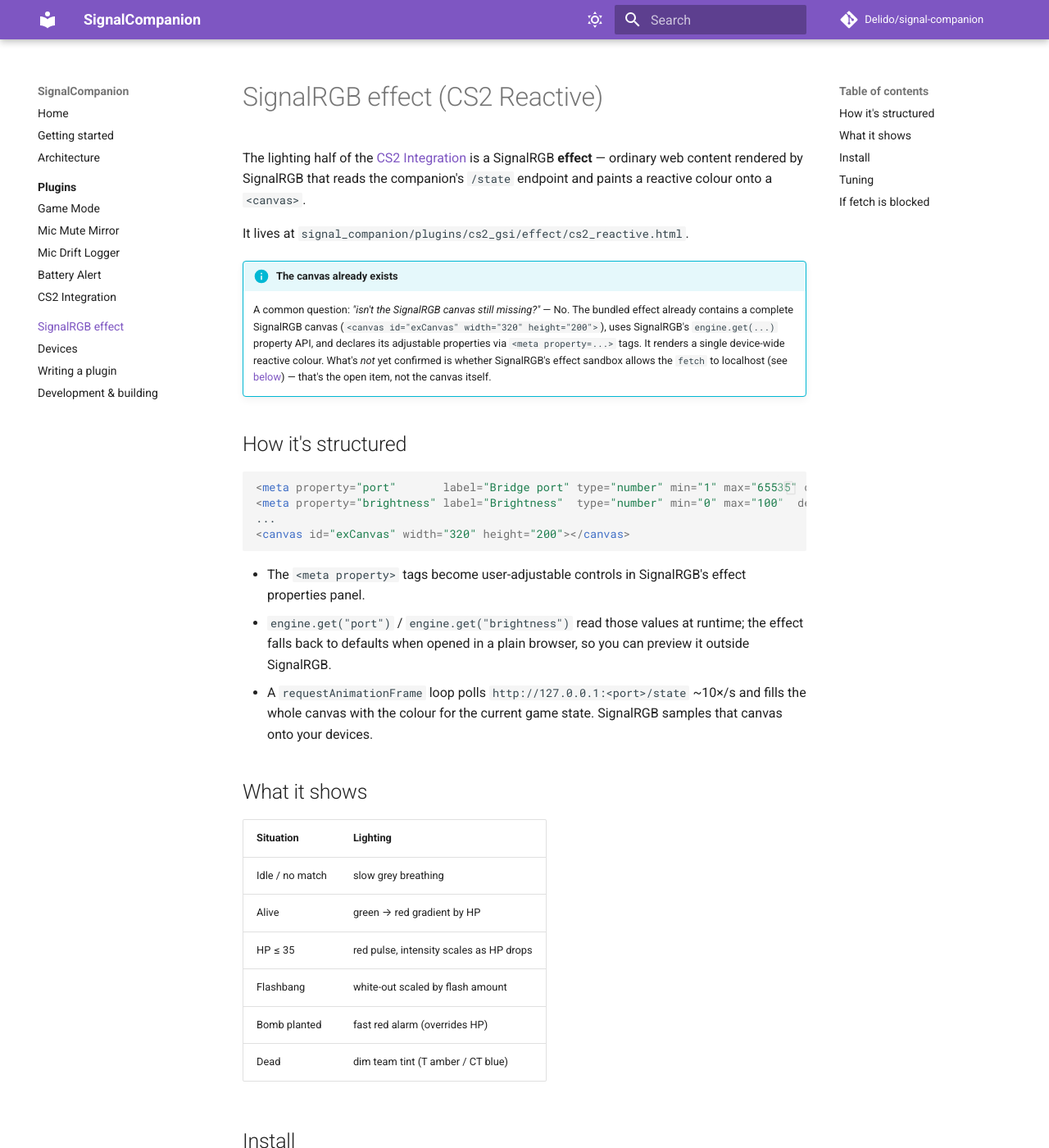
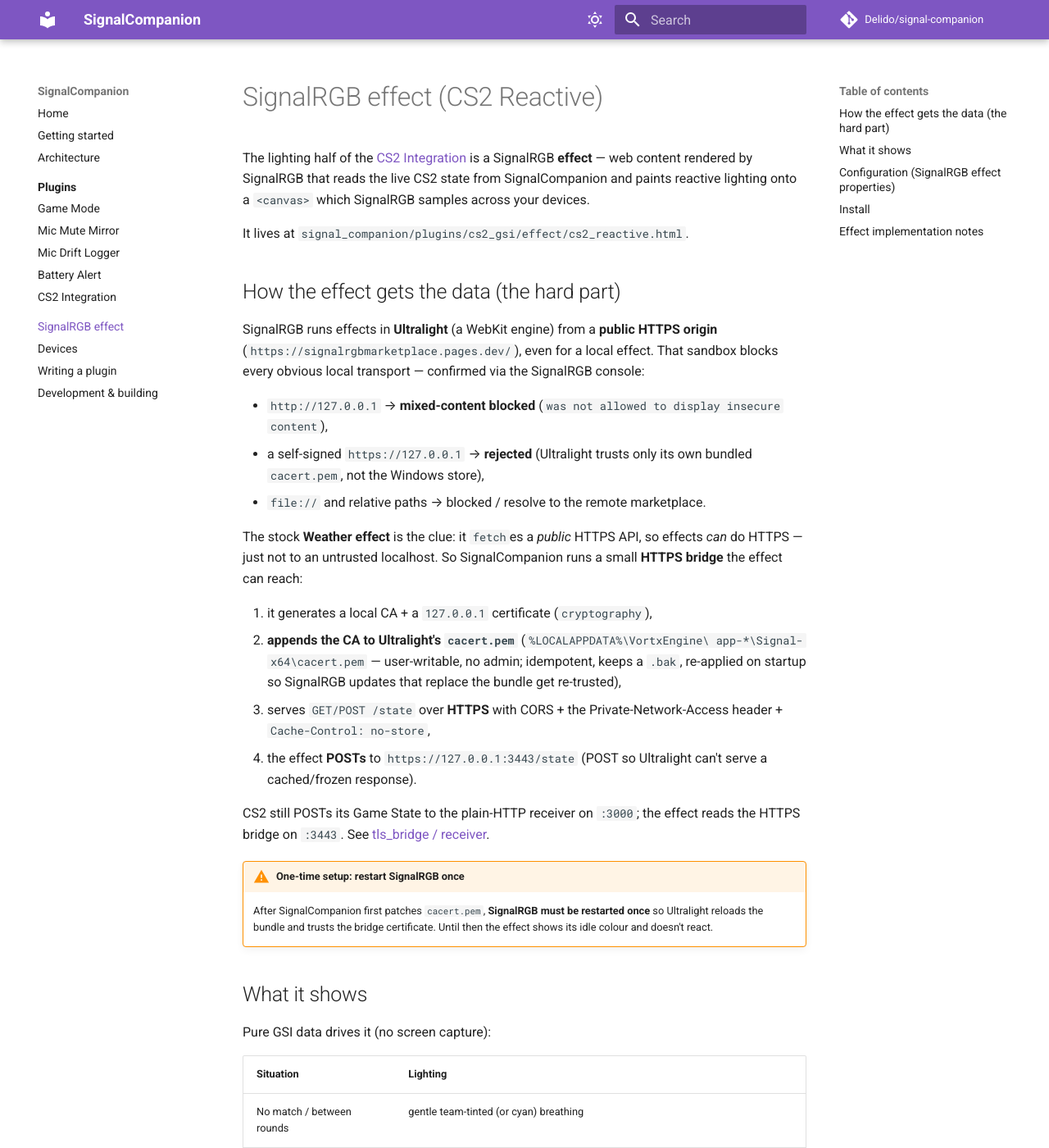
Before and after one commit to Delido/signal-companion, an MkDocs documentation site: the page built from docs/signalrgb-effect.md, in a window 1280 px wide and 1400 px high. Shown: the whole window at 82% size. Built offline with MkDocs 1.6.1 and Material for MkDocs 9.7.7, drawn with Linux system fonts in a browser that asks for light colours; comment, search, counter and statistics services are not loaded; some of the changed text lies outside the part shown.

Commit message:
Bump to 2.1.1 and update docs for HTTPS bridge + resolved battery read
- Version 2.1.0 -> 2.1.1 (package, installer, build script).
- Rewrite docs/signalrgb-effect.md for the HTTPS-bridge architecture (POST to
  :3443, CA trusted via Ultralight cacert.pem, one-time SignalRGB restart),
  the spatial reactions, and the current effect properties / health bar.
- cs2-integration.md: dual-endpoint diagram (HTTP :3000 in / HTTPS :3443 out),
  mark the effect transport as resolved.
- battery-alert.md + devices.md: battery read documented as verified (correct
  Bragi command framing + byte[2]==0x02 response selection, reads 82%).
- development.md: build-to-%TEMP% workaround for OneDrive locks; both
  verification gates marked resolved; document fake_cs2_feed probes.

Co-Authored-By: Claude Opus 4.8 <noreply@anthropic.com>

````diff
--- a/docs/development.md
+++ b/docs/development.md
@@ -96,10 +96,19 @@ A quick check of the settings UI without the tray:
 
 You should see five tabs and **no** stray empty `tk` window.
 
-!!! note "OneDrive can lock the build folder"
-    This repo lives under OneDrive. If `--clean` fails with
-    `PermissionError ... build\...\localpycs`, delete `build\` and rebuild —
-    OneDrive sometimes holds a transient lock.
+!!! note "OneDrive locks the build folder — build to %TEMP%"
+    This repo lives under OneDrive, which **persistently** locks
+    `build\…\localpycs` and `dist\…\cryptography\bindings`. Reliable workaround —
+    build entirely outside OneDrive, then copy into the installed app:
+
+    ```powershell
+    python -m PyInstaller --noconfirm --clean `
+        --workpath $env:TEMP\scbuild --distpath $env:TEMP\scdist SignalCompanion.spec
+    # then, for the installer, point ISCC at the temp dist:
+    ISCC /DSourceDir=$env:TEMP\scdist\SignalCompanion installer\SignalCompanion.iss
+    ```
+
+    The `.iss` `#ifndef`-guards `SourceDir` so this override works.
 
 ## dev_probes/ { #dev-probes }
 
@@ -107,22 +116,30 @@ One-shot HID / audio diagnostic scripts used to reverse-engineer the device
 protocols. They are **not** part of the shipped app — run them directly with
 Python while developing.
 
-- `probe_battery.py` confirms the battery read framing before
-  [Battery Alert](plugins/battery-alert.md) relies on it.
+- `probe_battery.py` confirms the battery read framing — it sends
+  `[0x02, mode, 0x02, 0x0F, 0x00]` and dumps the distinct responses so you can
+  see the `byte[2] == 0x02` read reply among the `0x06` notifications.
+- `fake_cs2_feed.py` drives the **HTTPS bridge** with a synthetic match
+  (full HP → low HP → bomb → explode/defuse → flash → dead → win/loss) so the
+  effect can be developed without launching CS2. `fake_cs2_feed_http.py` is the
+  plain-HTTP counterpart that was used to *prove* http is mixed-content blocked.
 
-## Verification gates { #verification-gates }
+## Verification gates (both resolved) { #verification-gates }
 
-Two things depend on real hardware / CS2 and should be confirmed on the target
-setup:
+The two hardware/CS2-dependent unknowns are now **confirmed on the target
+setup**:
 
-1. **Battery read framing.** `BATTERY_READ_CMD` / `BATTERY_VALUE_OFFSET` in
-   `core/devices.py` are best-guess. Run `dev_probes/probe_battery.py` against
-   the live headset and fix those constants if needed. (The battery property id
-   `0x0F` is confirmed; the response offset is not.)
-2. **CS2 effect fetch.** Whether a SignalRGB *effect* can `fetch
-   http://127.0.0.1` is unconfirmed. If blocked, switch the bridge transport
-   (file-watch or WebSocket) without touching the receiver. See
-   [SignalRGB effect](signalrgb-effect.md#if-fetch-is-blocked).
+1. **Battery read framing — RESOLVED.** Reads 82% correctly. Command
+   `[0x02, wireless_mode, 0x02, 0x0F, 0x00]`, response selected by
+   `byte[2] == 0x02`, value `bytes[4..6]` LE ÷ 10. Verified against
+   `Corsair_Headset_Controller.js` and `dev_probes/probe_battery.py`. See
+   [Devices → Battery read](devices.md#battery-read-bragi-verified).
+2. **CS2 effect transport — RESOLVED.** A SignalRGB effect *cannot* fetch
+   `http://127.0.0.1` (mixed content from its HTTPS origin), so SignalCompanion
+   runs an **HTTPS bridge** on `:3443` whose CA it appends to SignalRGB's
+   `cacert.pem`; the effect POSTs to it and reacts live after a one-time
+   SignalRGB restart. See
+   [SignalRGB effect](signalrgb-effect.md#how-the-effect-gets-the-data-the-hard-part).
 
 ## Building the docs
 
--- a/docs/devices.md
+++ b/docs/devices.md
@@ -44,26 +44,33 @@ Per-headset protocol constants (Virtuoso XT):
 | `wireless_mode` | `0x09` | connection-mode byte (wired = `0x08`) |
 | `supports_battery` | `true` | enables Battery Alert |
 
-## Battery read (Bragi)
+## Battery read (Bragi) — verified
 
-Battery uses the Bragi v2 "read property" roundtrip on the command channel:
+Battery uses the Bragi "read property" roundtrip on the command channel:
 
 ```python
-BATTERY_PROP_ID     = 0x0F                       # confirmed
-BATTERY_READ_CMD    = [0x00, 0x00, 0x02, 0x0F, 0x00]
-BATTERY_VALUE_OFFSET = 4    # response[4:6] little-endian, units of 0.1%
+BATTERY_PROP_ID      = 0x0F   # battery property
+BATTERY_READ_OPCODE  = 0x02   # read opcode (also echoed in response byte[2])
+BATTERY_VALUE_OFFSET = 4      # response[4:7] little-endian, units of 0.1%
+
+def battery_read_cmd(spec):
+    # report-id 0x02 + conn byte (wireless 0x09 / wired 0x08) + opcode + propID
+    return [0x02, spec.get("wireless_mode", 0x09), 0x02, BATTERY_PROP_ID, 0x00]
 ```
 
-`read_battery(spec)` sends the command, captures one input report via a
-pywinusb raw-data handler, and decodes `response[offset:offset+2]` as a
-little-endian value in units of 0.1 %, rounded to an integer percent.
+`read_battery(spec)` sends the command, listens for **all** input reports for
+~1 s, then picks the **read response** — the report whose `byte[2] == 0x02`
+(the read-opcode echo), *not* the periodic `byte[2] == 0x06` notifications — and
+decodes `bytes[4..6]` little-endian ÷ 10 as an integer percent.
 
-!!! warning "Open verification gate"
-    `BATTERY_PROP_ID` (`0x0F`) is confirmed against Corsair's
-    `Corsair_Bragi_Device.js`. The **response offset** is a best guess until
-    validated on the live headset with `dev_probes/probe_battery.py`. If the
-    probe shows a different layout, fix only `BATTERY_READ_CMD` /
-    `BATTERY_VALUE_OFFSET`. See [Development](development.md#verification-gates).
+!!! success "Verified on the live headset (reads 82%)"
+    Confirmed against the user's SignalRGB plugin
+    [`Corsair_Headset_Controller.js`](https://github.com/Delido/signalrgb-plugins/blob/main/Corsair_Headset_Controller.js)
+    and live via `dev_probes/probe_battery.py`. The earlier
+    `[0x00,0x00,0x02,0x0F,0x00]` command was wrong, and grabbing the *first*
+    input report caught a notification (≈0%) instead of the real response — both
+    fixed. Works even with SignalRGB open, since HID IN reports broadcast to all
+    readers.
 
 ## Adding a device
 
--- a/docs/plugins/cs2-integration.md
+++ b/docs/plugins/cs2-integration.md
@@ -10,23 +10,32 @@ Receives **Counter-Strike 2 Game State Integration** (GSI) and exposes it so a
 
 SignalRGB *device plugins* are sandboxed and can't open sockets. CS2 needs to
 POST game state to a local HTTP endpoint. So SignalCompanion is the **network
-receiver**, and a SignalRGB *effect* (ordinary web content, which can `fetch`
-localhost) reads the state back out.
+receiver**. Reading the state back into a SignalRGB *effect* turned out to be
+the hard part: effects run from a **public HTTPS origin**, so they can't fetch
+plain `http://localhost` (mixed-content blocked). The fix is a second, **HTTPS**
+endpoint whose certificate SignalCompanion makes SignalRGB trust — the full
+story is on the **[SignalRGB effect](../signalrgb-effect.md)** page.
 
 ```
-CS2  ──(GSI POST)──▶  SignalCompanion (cs2-gsi plugin, http://127.0.0.1:3000)
-                                  │  serves GET /state (JSON, CORS-open)
-                                  ▼
-                      cs2_reactive.html  ──▶  SignalRGB canvas → your devices
+CS2  ──(GSI POST :3000 http)──▶  SignalCompanion (cs2-gsi plugin)
+                                       │  HTTP receiver  :3000  (CS2 → us)
+                                       │  HTTPS bridge   :3443  (effect ← us)
+                                       ▼
+        cs2_reactive.html  ──(POST :3443 https)──▶  SignalRGB canvas → devices
 ```
 
 ## What the plugin does
 
-- Runs a `ThreadingHTTPServer` (default `127.0.0.1:3000`).
+- Runs a `ThreadingHTTPServer` on `127.0.0.1:3000` (plain HTTP) that **CS2**
+  POSTs Game State to.
 - Accepts CS2's POSTs, validates the auth token, and parses the body into a
   flat, effect-friendly schema (`health`, `armor`, `flashed`, `bomb`, `team`,
-  `round_phase`, `weapon`, `kills`, …).
-- Serves the latest state as `GET /state` (CORS-open) for the effect.
+  `round_phase`, `weapon`, `kills`, `win_team`, …).
+- Runs an **HTTPS bridge** on `127.0.0.1:3443` (`tls_bridge`) that serves the
+  latest state on `GET/POST /state` (CORS-open, Private-Network-Access header,
+  `Cache-Control: no-store`) — this is what the **effect** reads. On startup it
+  generates a local CA + cert and appends the CA to SignalRGB's Ultralight
+  `cacert.pem` so the effect trusts it (one-time SignalRGB restart needed).
 - Publishes `cs2.state` on the EventBus for other plugins.
 - A watchdog flips the state to `connected: false` if CS2 stops POSTing
   (game closed), so the lighting returns to idle.
@@ -40,16 +49,17 @@ CS2  ──(GSI POST)──▶  SignalCompanion (cs2-gsi plugin, http://127.0.0.
    **Restart CS2** afterwards. (**Uninstall** removes the cfg again.)
 2. Under *2) SignalRGB effect*, click **Install effect to SignalRGB** to copy
    the effect into your SignalRGB Effects folder — see
-   **[SignalRGB effect](../signalrgb-effect.md)**. Then apply the *CS2 Reactive*
+   **[SignalRGB effect](../signalrgb-effect.md)**. **Restart SignalRGB once**
+   (so it trusts the HTTPS bridge certificate), then apply the *CS2 Reactive*
    effect to a layer in SignalRGB.
 3. Make sure SignalCompanion is running, then launch CS2 and join a match.
 
 ## Settings
 
 | Setting | Default | Notes |
-|---|---|---|
+| --- | --- | --- |
 | Enable CS2 Game State receiver | on | Master switch. |
-| Listen port | 3000 | Must match the port in the effect's properties. |
+| Listen port | 3000 | HTTP port CS2 POSTs to (must match the GSI cfg). The HTTPS bridge the effect reads is fixed at 3443. |
 | Auth token | `signalcompanion` | Shared secret; written into the GSI cfg and checked on every POST. |
 
 The tab shows the auto-located CS2 cfg folder and has the
@@ -70,7 +80,9 @@ The tab shows the auto-located CS2 cfg folder and has the
 
 ## The `/state` schema
 
-`GET http://127.0.0.1:3000/state` returns the latest parsed state, e.g.:
+The HTTPS bridge `https://127.0.0.1:3443/state` (and, for debugging,
+`http://127.0.0.1:3000/state` in a browser) returns the latest parsed state,
+e.g.:
 
 ```json
 {
@@ -90,12 +102,16 @@ The tab shows the auto-located CS2 cfg folder and has the
 When CS2 isn't connected (or after the idle watchdog fires), it returns
 `{"connected": false, ...}`.
 
-## Verification gate
+The effect **POSTs** to the HTTPS bridge (POST, not GET, so Ultralight can't
+freeze a cached response). The browser GET above is only for sanity-checking the
+receiver.
 
-!!! warning "Can a SignalRGB effect `fetch` localhost?"
-    Device plugins are sandboxed without network; effects are ordinary web
-    content and *most likely can* fetch. This is unconfirmed on your setup. If
-    `http://127.0.0.1:3000/state` returns live JSON in a browser but the effect
-    never reacts, the effect sandbox is blocking the `fetch` — switch the bridge
-    transport (file-watch or WebSocket) **without changing the receiver**. See
-    the [SignalRGB effect page](../signalrgb-effect.md#if-fetch-is-blocked).
+## Confirmed working
+
+!!! success "The transport is solved"
+    The effect reaching the bridge was the central problem and is **resolved**:
+    plain `http://localhost` is mixed-content blocked from the effect's HTTPS
+    origin, so SignalCompanion runs an HTTPS bridge whose CA it appends to
+    SignalRGB's `cacert.pem`. After a one-time SignalRGB restart the effect
+    reacts live. The mechanism is documented on the
+    [SignalRGB effect page](../signalrgb-effect.md#how-the-effect-gets-the-data-the-hard-part).
--- a/docs/signalrgb-effect.md
+++ b/docs/signalrgb-effect.md
@@ -1,93 +1,102 @@
 # SignalRGB effect (CS2 Reactive)
 
 The lighting half of the [CS2 Integration](plugins/cs2-integration.md) is a
-SignalRGB **effect** — ordinary web content rendered by SignalRGB that reads the
-companion's `/state` endpoint and paints a reactive colour onto a `<canvas>`.
+SignalRGB **effect** — web content rendered by SignalRGB that reads the live CS2
+state from SignalCompanion and paints reactive lighting onto a `<canvas>` which
+SignalRGB samples across your devices.
 
 It lives at `signal_companion/plugins/cs2_gsi/effect/cs2_reactive.html`.
 
-!!! info "The canvas already exists"
-    A common question: *"isn't the SignalRGB canvas still missing?"* — No. The
-    bundled effect already contains a complete SignalRGB canvas
-    (`<canvas id="exCanvas" width="320" height="200">`), uses SignalRGB's
-    `engine.get(...)` property API, and declares its adjustable properties via
-    `<meta property=...>` tags. It renders a single device-wide reactive colour.
-    What's *not* yet confirmed is whether SignalRGB's effect sandbox allows the
-    `fetch` to localhost (see [below](#if-fetch-is-blocked)) — that's the open
-    item, not the canvas itself.
+## How the effect gets the data (the hard part)
 
-## How it's structured
+SignalRGB runs effects in **Ultralight** (a WebKit engine) from a **public HTTPS
+origin** (`https://signalrgbmarketplace.pages.dev/`), even for a local effect.
+That sandbox blocks every obvious local transport — confirmed via the SignalRGB
+console:
 
-```html
-<meta property="port"       label="Bridge port" type="number" min="1" max="65535" default="3000">
-<meta property="brightness" label="Brightness"  type="number" min="0" max="100"  default="100">
-...
-<canvas id="exCanvas" width="320" height="200"></canvas>
-```
+- `http://127.0.0.1` → **mixed-content blocked** (`was not allowed to display
+  insecure content`),
+- a self-signed `https://127.0.0.1` → **rejected** (Ultralight trusts only its
+  own bundled `cacert.pem`, not the Windows store),
+- `file://` and relative paths → blocked / resolve to the remote marketplace.
 
-- The `<meta property>` tags become user-adjustable controls in SignalRGB's
-  effect properties panel.
-- `engine.get("port")` / `engine.get("brightness")` read those values at
-  runtime; the effect falls back to defaults when opened in a plain browser, so
-  you can preview it outside SignalRGB.
-- A `requestAnimationFrame` loop polls `http://127.0.0.1:<port>/state` ~10×/s and
-  fills the whole canvas with the colour for the current game state. SignalRGB
-  samples that canvas onto your devices.
+The stock **Weather effect** is the clue: it `fetch`es a *public* HTTPS API, so
+effects *can* do HTTPS — just not to an untrusted localhost. So SignalCompanion
+runs a small **HTTPS bridge** the effect can reach:
+
+1. it generates a local CA + a `127.0.0.1` certificate (`cryptography`),
+2. **appends the CA to Ultralight's `cacert.pem`** (`%LOCALAPPDATA%\VortxEngine\
+   app-*\Signal-x64\cacert.pem` — user-writable, no admin; idempotent, keeps a
+   `.bak`, re-applied on startup so SignalRGB updates that replace the bundle
+   get re-trusted),
+3. serves `GET/POST /state` over **HTTPS** with CORS + the Private-Network-Access
+   header + `Cache-Control: no-store`,
+4. the effect **POSTs** to `https://127.0.0.1:3443/state` (POST so Ultralight
+   can't serve a cached/frozen response).
+
+CS2 still POSTs its Game State to the plain-HTTP receiver on `:3000`; the effect
+reads the HTTPS bridge on `:3443`. See [tls_bridge / receiver](plugins/cs2-integration.md).
+
+!!! warning "One-time setup: restart SignalRGB once"
+    After SignalCompanion first patches `cacert.pem`, **SignalRGB must be
+    restarted once** so Ultralight reloads the bundle and trusts the bridge
+    certificate. Until then the effect shows its idle colour and doesn't react.
 
 ## What it shows
 
+Pure GSI data drives it (no screen capture):
+
 | Situation | Lighting |
-|---|---|
-| Idle / no match | slow grey breathing |
-| Alive | green → red gradient by HP |
-| HP ≤ 35 | red pulse, intensity scales as HP drops |
-| Flashbang | white-out scaled by flash amount |
-| Bomb planted | fast red alarm (overrides HP) |
-| Dead | dim team tint (T amber / CT blue) |
+| --- | --- |
+| No match / between rounds | gentle team-tinted (or cyan) breathing |
+| Alive | HP gradient green (full) → red (low), brighter centre |
+| HP ≤ 35 | red pulse on the edges |
+| Kill | brief white flash |
+| Flashbang | full white-out, fades with the flash amount |
+| Smoke / molotov | desaturated / orange flicker |
+| Bomb planted | red tick that **accelerates over the ~40 s C4 fuse** |
+| Bomb exploded / defused | orange-white explosion / green defuse flash |
+| Round won / lost | green / red flash |
+| Dead | black closes in **from the edges to the centre**, then a faint spectating glow until respawn |
+
+## Configuration (SignalRGB effect properties)
+
+All adjustable in SignalRGB's effect panel:
+
+- **Brightness**
+- **Health bar (instead of full glow)** — switch to a positionable bar on black
+  whose length tracks HP, with **Health bar color / X / Y / Width / Height**
+- Individual toggles: **Low-HP edge pulse**, **Kill flash**, **Flashbang
+  white-out**, **Smoke and molotov tints**, **Bomb tick and explosion**, **Round
+  win / loss flash**, **Death fade to black**
 
 ## Install
 
-The CS2 Integration settings tab installs the effect for you:
-
-1. Set up the receiver first — see
+1. Set up the receiver + GSI config first — see
    [CS2 Integration → Setup](plugins/cs2-integration.md#setup).
 2. In **Settings → CS2 Integration**, under *2) SignalRGB effect*, click
-   **Install effect to SignalRGB**. This copies `cs2_reactive.html` into your
-   SignalRGB Effects folder (auto-located, honouring OneDrive/Documents
-   redirection). **Uninstall** removes it again.
-3. In SignalRGB, apply the **CS2 Reactive** effect to a layer.
+   **Install effect to SignalRGB** (copies `cs2_reactive.html` + the
+   `cs2_reactive.png` thumbnail into your SignalRGB Effects folder, auto-located
+   honouring OneDrive/Documents redirection). **Uninstall** removes them.
+3. **Restart SignalRGB once** (so it trusts the bridge cert — see the warning
+   above), then apply the **CS2 Reactive** effect to a layer.
 4. Make sure SignalCompanion is running, launch CS2, join a match.
 
-!!! note "Manual install still works"
-    If you'd rather do it by hand, copy **both** `cs2_reactive.html` and
-    `cs2_reactive.png` into `Documents\WhirlwindFX\Effects\`, or import the html
-    via **SignalRGB → Effects → Add**.
+!!! note "Effect HTML is cached hard"
+    SignalRGB caches the effect HTML — a changed effect only loads after a full
+    SignalRGB restart. The effect logs `CS2 Reactive vX.Y loaded` to the
+    SignalRGB console so you can confirm which build is running.
 
-!!! info "Library thumbnail"
-    SignalRGB shows a per-effect thumbnail from a `.png` with the same base name
-    as the `.html`. The bundled `cs2_reactive.png` provides it — without it the
-    library shows a broken-image placeholder. The installer copies it for you.
+## Effect implementation notes
 
-## Tuning
+Gotchas baked into the effect (for anyone editing it):
 
-The effect exposes two properties in SignalRGB:
-
-- **Bridge port** — must match the plugin's listen port (default 3000).
-- **Brightness** — 0–100 scale applied to the output.
-
-## If `fetch` is blocked { #if-fetch-is-blocked }
-
-If `http://127.0.0.1:3000/state` returns live JSON in a browser **but the effect
-never reacts**, SignalRGB's effect sandbox is blocking the `fetch`. The receiver
-doesn't need to change — only the transport between it and the effect:
-
-- **File watch** — have the plugin also write the latest state to a file the
-  effect can read.
-- **WebSocket** — expose the state over a WS the effect connects to.
-
-Either swap is isolated to the bridge; the GSI parsing, schema and EventBus
-publishing stay exactly as they are.
-
-!!! tip "Keep the bridge dead simple"
-    A sister project saw hard-to-tame race conditions with SignalRGB web content
-    under WebView2. Prefer the simplest transport that works.
+- **No `<!doctype>`/`<html>` wrapper** and the `<script>` after `</body>` — a
+  doctype wrapper stops SignalRGB from activating the effect at all.
+- **Start the render loop at top level**, not from `onEngineReady()` — current
+  SignalRGB builds don't call it (matches SignalRGB's own Solid Color / Rainbow).
+- **NaN-safe rendering** — one NaN in the smoothing once froze the canvas to
+  black permanently while the loop kept running.
+- Read `<meta property>` values as **injected globals** (`window.brightness`…),
+  not `engine.get(...)`. Never put a bare `&` in a meta label (breaks the
+  property parser).
--- a/signal_companion/__init__.py
+++ b/signal_companion/__init__.py
@@ -5,4 +5,4 @@ Windows audio, direct HID) via a drop-in plugin system. See core/plugin.py
 for the plugin contract and plugins/ for the bundled plugins.
 """
 
-__version__ = "2.1.0"
+__version__ = "2.1.1"
````
Also changed, not shown: other parts of docs/plugins/cs2-integration.md (+1 -1 lines), docs/plugins/battery-alert.md (+21 -10 lines), 2 other files.
